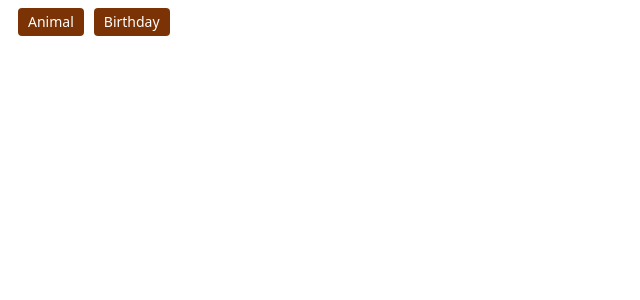
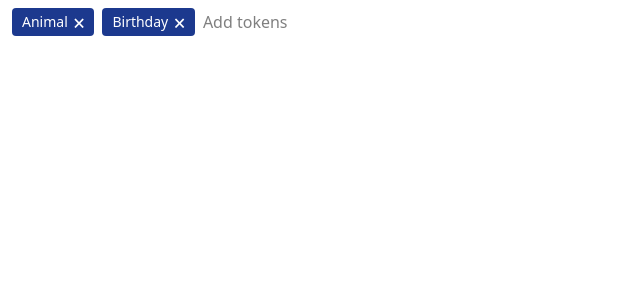
Before and after one commit to suryanarayanan21/Token-Logging-Tool, a React (Vite) app: page / in a window 1280 px wide. Shown: the top 300 px of the page, without its empty margins (0-640 px from the left). Built offline with nearby package versions, Linux system fonts and the light colour scheme.

Commit message:
TagInput redo

```diff
--- a/src/components/TagInput.tsx
+++ b/src/components/TagInput.tsx
@@ -1,82 +1,108 @@
-import { useState } from "react";
+import { useEffect, useRef, useState } from "react";
 
 type TagProps = {
   text: string;
+  onClose?: () => void;
 };
 
-type TransformingInputProps = {
-  index: number;
-  setTags: React.Dispatch<React.SetStateAction<string[] | undefined>>;
-  isFocused: boolean;
-  setFocusIndex: React.Dispatch<React.SetStateAction<number>>;
-  tagLength: number;
+type SearchInputProps = {
+  tagList: string[];
+  onCreateTag: (tag: string) => void;
 };
 
-function Tag({ text }: TagProps) {
+function Tag({ text, onClose }: TagProps) {
   return (
-    <div className="flex flex-row justify-center items-center pr-2.5 pl-2.5 pt-1 pb-1 bg-amber-900 text-white text-sm rounded-sm">
+    <div className="flex flex-row justify-center items-center pr-2.5 pl-2.5 pt-1 pb-1 bg-blue-900 text-white text-sm rounded-sm gap-1.5 w-fit text-nowrap">
       {text}
+      {onClose && (
+        <div className="w-fit text-white cursor-pointer" onClick={onClose}>
+          🗙
+        </div>
+      )}
     </div>
   );
 }
 
-function TransformingInput({
-  index,
-  setTags,
-  isFocused,
-  setFocusIndex,
-  tagLength
-}: TransformingInputProps) {
+function SearchInput({ tagList, onCreateTag }: SearchInputProps) {
+  const [showSuggestions, setShowSuggestions] = useState<boolean>(false);
   const [value, setValue] = useState<string>("");
+  const [selSuggestion, setSelSuggestion] = useState<number | undefined>();
 
   return (
-    <div className="flex flex-row items-center justify-center">
-      <span className="whitespace-pre">{value}</span>
+    <div className="relative">
       <input
-        className="border-0 outline-0 w-0.5 text-white caret-black"
-        type="text"
-        autoFocus={isFocused}
+        value={value}
+        onFocus={(e) => {
+          if (e.target.value !== "") setShowSuggestions(true);
+        }}
+        onBlur={() => setShowSuggestions(false)}
+        onChange={(e) => {
+          if (e.target.value !== "") setShowSuggestions(true);
+          else setShowSuggestions(false);
+          setValue(e.target.value);
+          setSelSuggestion(undefined);
+        }}
         onKeyDown={(e) => {
           if (e.key === "Enter") {
-            // Add input to tags
-            setTags((tags) => {
-              const clone = tags ? [...tags] : undefined;
-              clone?.splice(index, 0, value);
-              return clone;
-            });
-
-            // Reset focus
-            setFocusIndex(index + 1);
+            setShowSuggestions(false);
+            if (selSuggestion === undefined || selSuggestion === tagList.length)
+              onCreateTag(value);
+            else onCreateTag(tagList[selSuggestion]);
+            setValue("");
           }
 
-          if (e.key === "Backspace") {
-            // Remove previous entry from tags
-            if (value === "") {
-              if (index > 0) {
-                setTags((tags) => {
-                  const clone = tags ? [...tags] : undefined;
-                  clone?.splice(index - 1, 1);
-                  return clone;
-                });
-
-                // Reset focus
-                setFocusIndex(index - 1);
-              }
-            }
+          if (e.key === "ArrowDown") {
+            setSelSuggestion((s) =>
+              s !== undefined ? (s + 1) % (tagList.length + 1) : 0
+            );
+            e.preventDefault();
           }
 
-          if(e.key === "ArrowLeft" && index > 0){
-            setFocusIndex(i => i-1);
-          }
-
-          if(e.key === "ArrowRight" && index < tagLength) {
-            setFocusIndex(i => i+1);
+          if (e.key === "ArrowUp") {
+            setSelSuggestion((s) =>
+              s !== undefined ? (s - 1 < 0 ? tagList.length : s - 1) : 0
+            );
+            e.preventDefault();
           }
         }}
-        onChange={(e) => {
-          setValue(e.target.value);
-        }}
+        className="outline-0"
+        type="text"
+        placeholder="Add tokens"
       />
+      {showSuggestions && (
+        <div className="absolute top-10 left-2 flex flex-col bg-white border rounded-sm border-gray-700 min-w-50 p-2 gap-0.5">
+          {tagList.map((tag, index) => (
+            <div
+              className={`flex flex-row gap-2 items-center p-1 rounded-sm cursor-pointer ${
+                index === selSuggestion ? "bg-gray-200" : "bg-white"
+              }`}
+              onMouseEnter={() => setSelSuggestion(index)}
+              onMouseMove={() => setSelSuggestion(index)}
+              onClick={(e) => {e.preventDefault(); onCreateTag(tagList[index]); setValue("")}}
+            >
+              <Tag text={tag} />
+              {selSuggestion === index && (
+                <span className="text-nowrap text-sm text-gray-700">Hit ⏎</span>
+              )}
+            </div>
+          ))}
+          <div
+            className={`flex flex-row gap-2 items-center mt-2 p-1 pl-1.5 rounded-sm cursor-pointer ${
+              tagList.length === selSuggestion ? "bg-gray-200" : "bg-white"
+            }`}
+            onMouseEnter={() => setSelSuggestion(tagList.length)}
+            onMouseMove={() => setSelSuggestion(tagList.length)}
+            onClick={() => onCreateTag(value)}
+          >
+            <span className="text-nowrap">Create token</span>{" "}
+            <Tag text={value} />
+            {(selSuggestion === tagList.length ||
+              selSuggestion === undefined) && (
+              <span className="text-nowrap text-sm text-gray-700">Hit ⏎</span>
+            )}
+          </div>
+        </div>
+      )}
     </div>
   );
 }
@@ -87,30 +113,22 @@ function TagInput() {
     "Birthday",
   ]);
 
-  const [focusIndex, setFocusIndex] = useState<number>(tags?.length ?? 0);
+  const deleteTag = (index: number) => {
+    const clone = tags ? [...tags] : undefined;
+    clone?.splice(index, 1);
+    setTags(clone);
+  };
 
   return (
-    <div className="flex flex-row pl-3 pr-3 pt-2 pb-2 gap-1">
+    <div className="flex flex-row items-center pl-3 pr-3 pt-2 pb-2 gap-2">
       {tags?.map((tag, index) => (
-        <>
-          <TransformingInput
-            key={Math.random()}
-            index={index}
-            setTags={setTags}
-            isFocused={index == focusIndex}
-            setFocusIndex={setFocusIndex}
-            tagLength={tags.length}
-          />
-          <Tag text={tag} />
-        </>
+        <Tag text={tag} onClose={() => deleteTag(index)} />
       ))}
-      <TransformingInput
-        key={Math.random()}
-        index={tags?.length ?? 0}
-        setTags={setTags}
-        isFocused={(tags?.length ?? 0) == focusIndex}
-        setFocusIndex={setFocusIndex}
-        tagLength={tags?.length ?? 0}
+      <SearchInput
+        tagList={["Banana", "Apple", "Pie"]}
+        onCreateTag={(tag) => {
+          setTags([...(tags ?? []), tag]);
+        }}
       />
     </div>
   );
```
